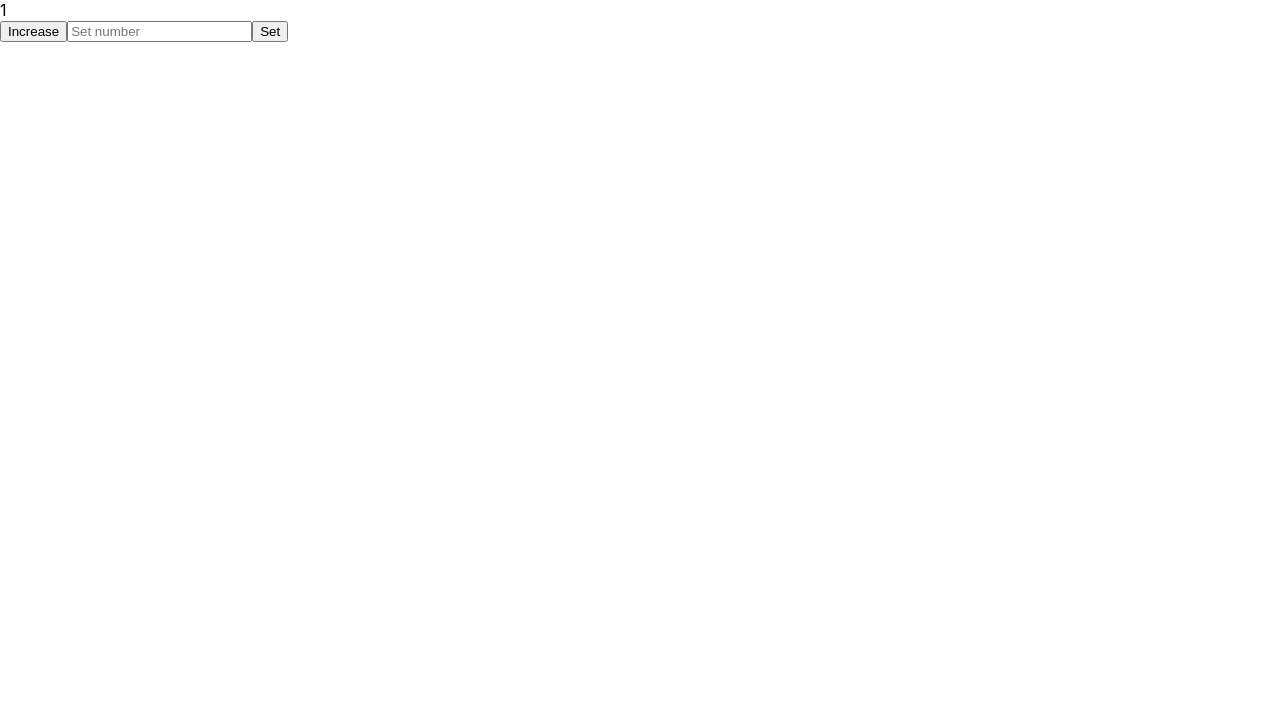
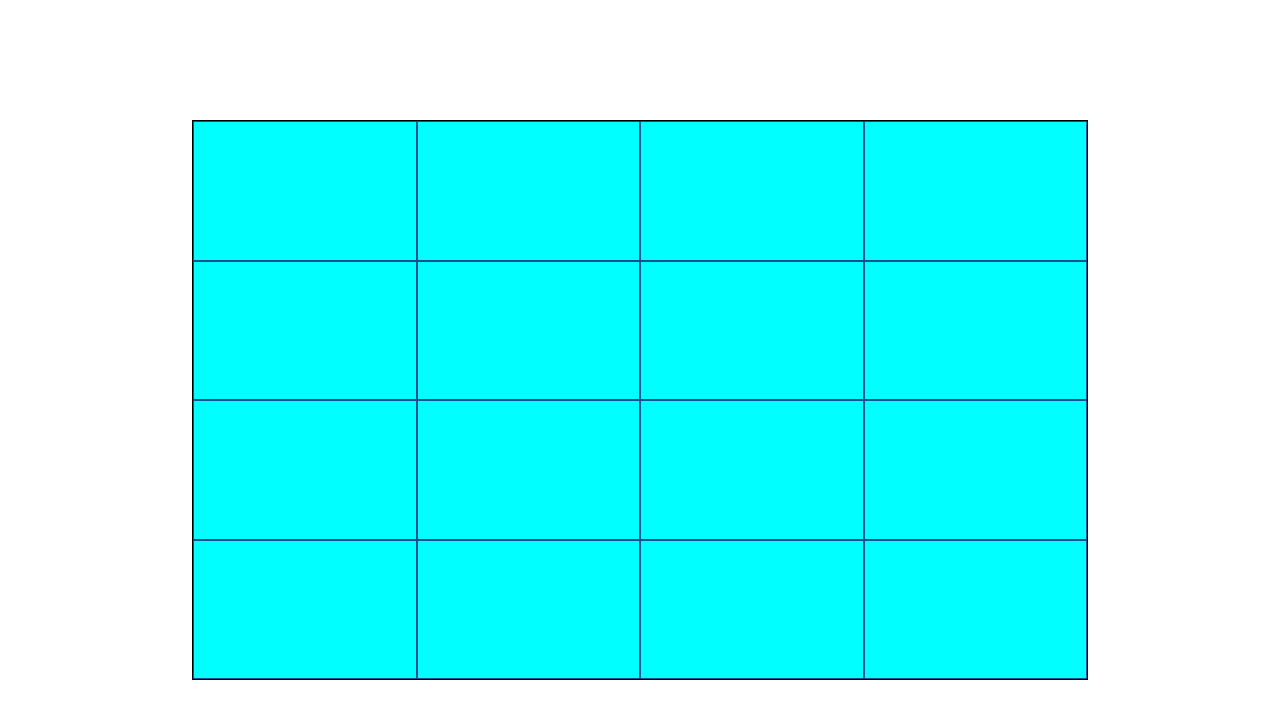
Before and after one commit to Yueuwu/labyrinth_game, a React (Create React App) app: page / in a window 1280 px wide. Shown: the top 718 px of the page. Built offline with nearby package versions, Linux system fonts and the light colour scheme.

Commit message:
created components that render cells

```diff
--- a/src/App.css
+++ b/src/App.css
@@ -1,39 +1,15 @@
-.App {
-  text-align: center;
-}
-
-.App-logo {
-  height: 40vmin;
-  pointer-events: none;
-}
-
-@media (prefers-reduced-motion: no-preference) {
-  .App-logo {
-    animation: App-logo-float infinite 3s ease-in-out;
-  }
-}
-
-.App-header {
-  min-height: 100vh;
-  display: flex;
-  flex-direction: column;
-  align-items: center;
-  justify-content: center;
-  font-size: calc(10px + 2vmin);
-}
-
-.App-link {
-  color: rgb(112, 76, 182);
-}
-
-@keyframes App-logo-float {
-  0% {
-    transform: translateY(0);
-  }
-  50% {
-    transform: translateY(10px);
-  }
-  100% {
-    transform: translateY(0px);
-  }
-}
+*{padding: 0;margin: 0;border: 0;}
+*,*:before,*:after{-moz-box-sizing: border-box;-webkit-box-sizing: border-box;box-sizing: border-box;}
+:focus,:active{outline: none;}
+a:focus,a:active{outline: none;}
+nav,footer,header,aside{display: block;}
+html,body{height:100%;width:100%;font-size:100%;line-height:1;font-size:14px;-ms-text-size-adjust:100%;-moz-text-size-adjust:100%;-webkit-text-size-adjust:100%;}
+input,button,textarea{font-family:inherit;}
+input::-ms-clear{display: none;}
+button{cursor: pointer;}
+button::-moz-focus-inner{padding:0;border:0;}
+a,a:visited{text-decoration: none;}
+a:hover{text-decoration: none;}
+ul li{list-style: none;}
+img{vertical-align: top;}
+h1,h2,h3,h4,h5,h6{font-size:inherit;font-weight: inherit;}
--- a/src/App.tsx
+++ b/src/App.tsx
@@ -1,28 +1,17 @@
 import React, {useState} from 'react';
 import {useAppDispatch} from "./redux/store";
-import {increase, setCount} from './redux/testSlice'
 import {useSelector} from "react-redux";
-import {testSelector} from "./redux/testSlice";
-import {item} from "./redux/testSlice";
+import {gameSelector} from "./redux/gameSlice";
+import FieldWrapper from "./components/gameField/fieldWrapper";
+import './App.css'
 
 const App: React.FC = () => {
     const dispatch = useAppDispatch()
-
-    const [item, setA] = useState<item>({num: 0})
-    const set = (e: string) => {
-        setA({num: parseInt(e)})
-    }
-
-    const inc = () => {
-        dispatch(increase())
-    }
-    const {count} = useSelector(testSelector)
+    const {field} = useSelector(gameSelector)
+    console.log(field)
     return (
         <div>
-            <div>{count}</div>
-            <button onClick={inc}>Increase</button>
-            <input placeholder='Set number' onChange={e => set(e.target.value)}/>
-            <button onClick={()=>dispatch(setCount(item))}>Set</button>
+            <FieldWrapper/>
         </div>
     );
 }
--- /dev/null
+++ b/src/components/gameField/Cell.tsx
@@ -0,0 +1,13 @@
+import React from 'react';
+import style from '../styles/cell.module.css'
+
+const Cell = () => {
+
+    return (
+        <div className={style.wrapper}>
+
+        </div>
+    );
+};
+
+export default Cell;
--- /dev/null
+++ b/src/components/gameField/fieldWrapper.tsx
@@ -0,0 +1,18 @@
+import React from 'react';
+import style from '../styles/fieldWrapper.module.css'
+import {useSelector} from "react-redux";
+import {gameSelector} from "../../redux/gameSlice";
+import Cell from "./Cell";
+
+const FieldWrapper = () => {
+    const {field} = useSelector(gameSelector)
+    return (
+        <div className={style.wrapper}>
+            <div className={style.wrap}>
+                {field.map(cell => <Cell key={cell.position}/>)}
+            </div>
+        </div>
+    );
+};
+
+export default FieldWrapper;
--- /dev/null
+++ b/src/components/styles/cell.module.css
@@ -0,0 +1,5 @@
+.wrapper{
+    width: 25%;
+    border: 1px solid #11508f;
+    background-color: aqua;
+}
--- /dev/null
+++ b/src/components/styles/fieldWrapper.module.css
@@ -0,0 +1,15 @@
+.wrapper{
+    width: 100%;
+    height: 100vh;
+    display: flex;
+    justify-content: center;
+    align-items: center;
+}
+.wrap{
+    width: 70%;
+    height: 70%;
+    display: flex;
+    flex-direction: row;
+    flex-wrap: wrap;
+    border: 1px solid black;
+}
--- a/tsconfig.json
+++ b/tsconfig.json
@@ -21,6 +21,6 @@
     "jsx": "react-jsx"
   },
   "include": [
-    "src"
+    "src", "src/@types"
   ]
 }
```
